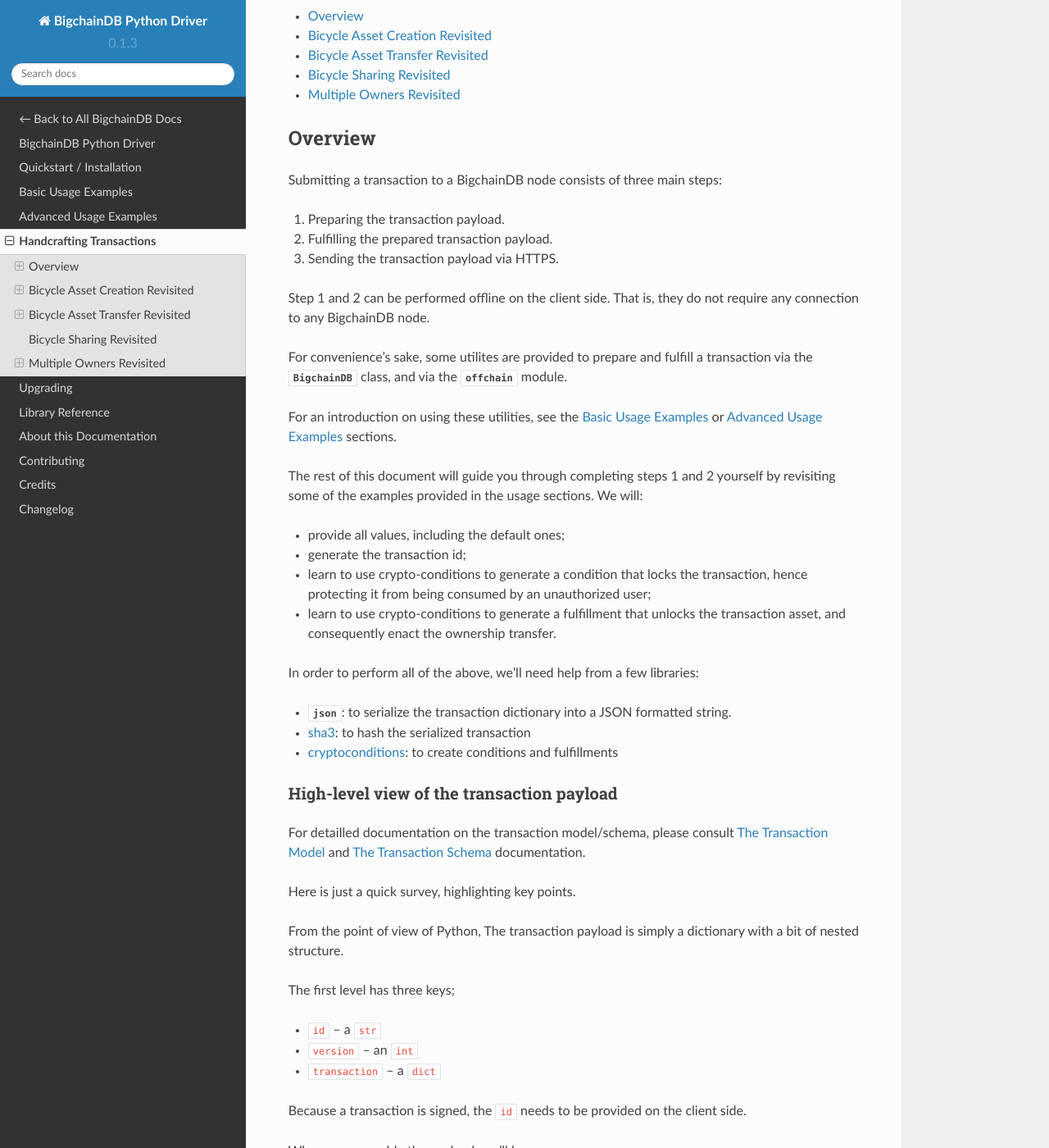
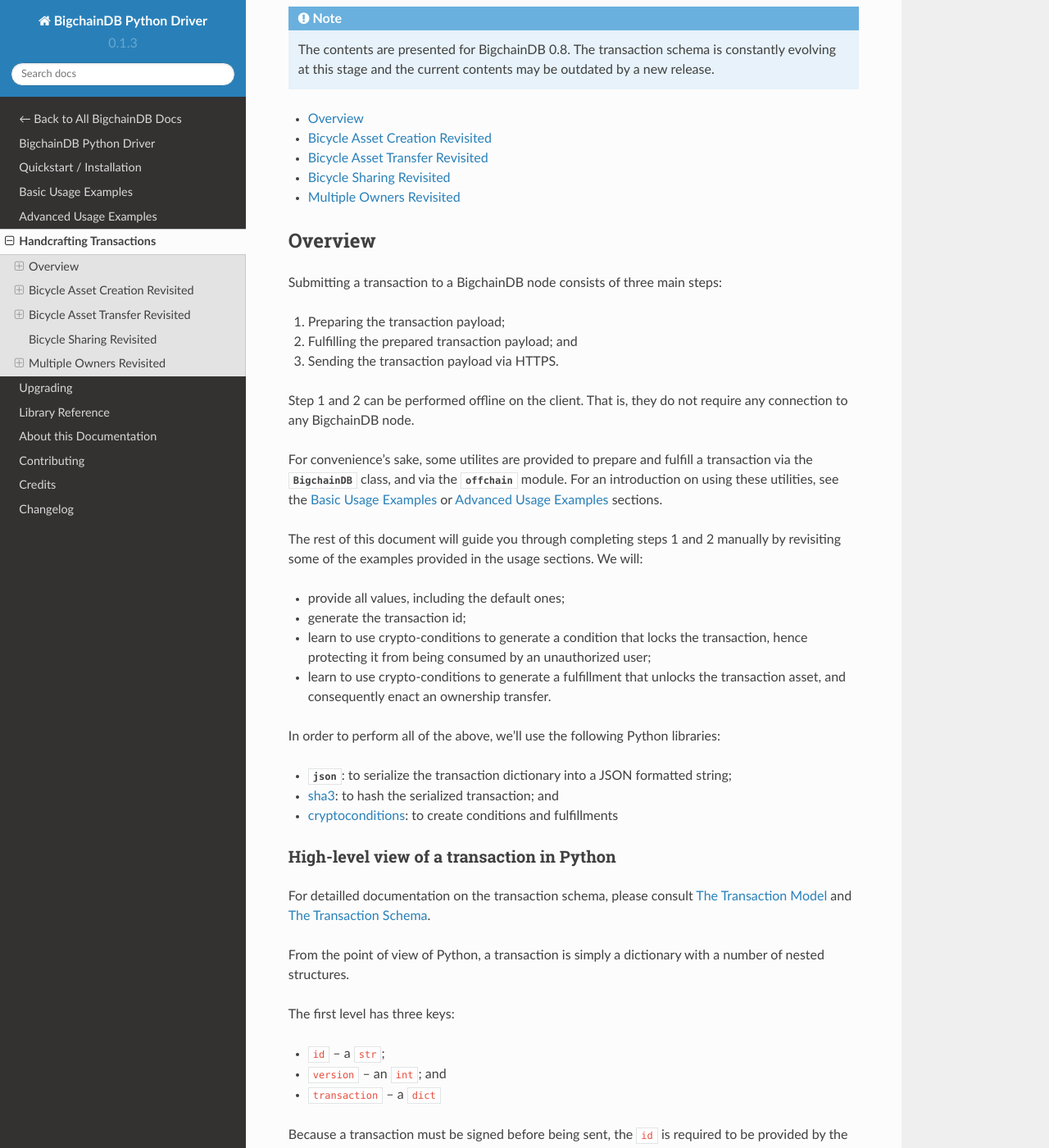
Before and after one commit to bigchaindb/bigchaindb-driver, a Sphinx documentation site: the page built from docs/handcraft.rst, in a window 1280 px wide and 1400 px high, scrolled down 200 px. Shown: the whole window at 82% size. Built offline with Sphinx 7.4.7 and the Read the Docs theme 2.0.0, drawn with Linux system fonts in a browser that asks for light colours; some of the changed text lies outside the part shown.

Commit message:
Edits to wording for handcrafting transaction docs

```diff
--- a/docs/handcraft.rst
+++ b/docs/handcraft.rst
@@ -2,7 +2,13 @@
 Handcrafting Transactions
 #########################
 
-For those who wish to assemble the transaction payload "by hand".
+For those who wish to assemble transaction payloads "by hand", with examples in
+Python.
+
+.. note::
+    The contents are presented for BigchainDB 0.8. The transaction schema is
+    constantly evolving at this stage and the current contents may be outdated
+    by a new release.
 
 .. contents::
     :local:
@@ -14,22 +20,20 @@
 
 Submitting a transaction to a BigchainDB node consists of three main steps:
 
-1. Preparing the transaction payload.
-2. Fulfilling the prepared transaction payload.
+1. Preparing the transaction payload;
+2. Fulfilling the prepared transaction payload; and
 3. Sending the transaction payload via HTTPS.
 
-Step 1 and 2 can be performed offline on the client side. That is, they do not
+Step 1 and 2 can be performed offline on the client. That is, they do not
 require any connection to any BigchainDB node.
 
 For convenience's sake, some utilites are provided to prepare and fulfill a
 transaction via the :class:`~.bigchaindb_driver.BigchainDB` class, and via the
-:mod:`~bigchaindb_driver.offchain` module.
-
-For an introduction on using these utilities, see the :ref:`basic-usage` or
-:ref:`advanced-usage` sections.
+:mod:`~bigchaindb_driver.offchain` module. For an introduction on using these
+utilities, see the :ref:`basic-usage` or :ref:`advanced-usage` sections.
 
 The rest of this document will guide you through completing steps 1 and 2
-yourself by revisiting some of the examples provided in the usage sections.
+manually by revisiting some of the examples provided in the usage sections.
 We will:
 
 * provide all values, including the default ones;
@@ -37,34 +41,32 @@
 * learn to use crypto-conditions to generate a condition that locks the
   transaction, hence protecting it from being consumed by an unauthorized user;
 * learn to use crypto-conditions to generate a fulfillment that unlocks
-  the transaction asset, and consequently enact the ownership transfer.
-
-In order to perform all of the above, we'll need help from a few libraries:
+  the transaction asset, and consequently enact an ownership transfer.
+
+In order to perform all of the above, we'll use the following Python libraries:
 
 * :mod:`json`: to serialize the transaction dictionary into a JSON formatted
-  string.
-* `sha3`_: to hash the serialized transaction
+  string;
+* `sha3`_: to hash the serialized transaction; and
 * `cryptoconditions`_: to create conditions and fulfillments
 
 
-High-level view of the transaction payload
+High-level view of a transaction in Python
 ==========================================
-For detailled documentation on the transaction model/schema, please consult
-`The Transaction Model`_ and `The Transaction Schema`_ documentation.
-
-Here is just a quick survey, highlighting key points.
-
-From the point of view of Python, The transaction payload is simply a
-dictionary with a bit of nested structure.
-
-The first level has three keys;
-
-* ``id`` -- a ``str``
-* ``version`` -- an ``int``
+For detailled documentation on the transaction schema, please consult
+`The Transaction Model`_ and `The Transaction Schema`_.
+
+From the point of view of Python, a transaction is simply a dictionary with a
+number of nested structures.
+
+The first level has three keys:
+
+* ``id`` -- a ``str``;
+* ``version`` -- an ``int``; and
 * ``transaction`` -- a ``dict``
 
-Because a transaction is signed, the ``id`` needs to be provided on the client
-side.
+Because a transaction must be signed before being sent, the ``id`` is required
+to be provided by the client.
 
 When you assemble the payload you'll have:
 
@@ -75,16 +77,17 @@
         'transaction': {...},
     }
 
-and you'll generate the ``id`` by hashing the above.
-
-
-.. important:: **Implications of having Signed Payloads**
+whose ``id`` can be generated by hashing the above with SHA-3's SHA256
+algorithm.
+
+
+.. important:: **Implications of Signed Payloads**
 
     Because transactions are signed by the client submitting them, various
-    values that could otherwise be generated on the server side need to be
+    values that could traditionally be generated on the server side need to be
     generated on the client side.
 
-    These values are:
+    These values include:
 
     * **transaction id**, which is a hash of the entire payload, without the
       signature(s)
@@ -136,7 +139,7 @@
         'id': '7ab63c48-4c24-41df-a1bd-934bb609a7f7',
     }
 
-.. note:: In a many client-server architectures, the values for the keys:
+.. note:: In many client-server architectures, the values for the keys:
 
     * ``'divisible'``
     * ``'refillable'``
@@ -171,7 +174,7 @@
         'id': 'ad8c83bd-9192-43b3-b636-af93a3a6b07c',
     }
 
-.. note:: In a many client-server architectures, the value of the ``'id'``
+.. note:: In many client-server architectures, the value of the ``'id'``
     could be generated on the server side.
 
     `In the case of BigchainDB, because we rely on cryptographic signatures,
@@ -186,11 +189,11 @@
 
     operation = '<operation>'
 
-``<operation>`` is one of ``'CREATE'``, ``'TRANSFER'``, or ``'GENESIS'``
+``<operation>`` must be one of ``'CREATE'``, ``'TRANSFER'``, or ``'GENESIS'``
 
 .. important::
 
-    Case sensitive, all letters must be capitalized.
+    Case sensitive; all letters must be capitalized.
 
 
 conditions
@@ -223,14 +226,14 @@
 
 fulfillments
 ^^^^^^^^^^^^
-A fulfillment payload is first prepared without its fulfillment uri (e.g.,
-containing the signature), and included in the transaction payload, which will
-be hashed to generate the transaction id.
+A fulfillment payload is first prepared without its fulfillment URI (e.g.
+containing the signature), and included in the transaction payload to be
+included in the process of generating the transaction id.
 
 In a second step, after the transaction id has been generated, the fulfillment
-uri (e.g., containing a signature) can be added.
-
-Moreover payloads for ``CREATE`` operations are a bit different.
+URI (e.g. containing a signature) can be added.
+
+Moreover, payloads for ``CREATE`` operations are a bit different.
 
 .. note:: We hope to be able to simplify the payload structure and validation,
     such that this is no longer required.
@@ -263,7 +266,8 @@
 
 The Prepared Transaction
 ========================
-Recall that to prepare a transaction we had to do something similar to:
+Recall that in order to prepare a transaction, we had to do something similar
+to:
 
 .. ipython::
 
@@ -355,24 +359,19 @@
 
 .. important::
 
-    Case sensitive, all letters must be capitalized.
+    Case sensitive; all letters must be capitalized.
 
 conditions
 ^^^^^^^^^^
-The purpose of the condition is to lock the transaction, such that a valid
-fulfillment is required to unlock it. In the case of signature-based schemes,
-the lock is basically a public key, such that in order to unlock the
-transaction one needs to have the private key.
-
-Let's review the condition payload of the prepared transaction, to see what we
-are aiming for:
+Let's review the condition payload of the prepared transaction, to see what
+we're aiming for:
 
 .. ipython::
 
     In [0]: prepared_creation_tx['transaction']['conditions'][0]
 
-The difficult parts are the condition details and uri. We''ll now see how to
-geenrate them using the ``cryptoconditions`` library.
+The difficult parts are the condition details and URI. We''ll now see how to
+generate them using the ``cryptoconditions`` library:
 
 .. ipython::
 
@@ -380,13 +379,13 @@
 
     In [0]: ed25519 = Ed25519Fulfillment(public_key=alice.verifying_key)
 
-generate the condition uri:
+And get the condition uri:
 
 .. ipython::
 
     In [0]: ed25519.condition_uri
 
-So you have the condition uri now.
+So now you have a condition URI for Alice's public key.
 
 As for the details:
 
@@ -428,14 +427,14 @@
 
     In [0]: conditions = (condition,)
 
-The key part is the condition uri:
+The key part is the condition URI:
 
 .. ipython::
 
     In [0]: ed25519.condition_uri
 
-To know more about its meaning you may read the
-`cryptoconditions internet draft`_.
+To know more about its meaning, you may read the `cryptoconditions internet
+draft`_.
 
 
 fulfillments
@@ -451,22 +450,22 @@
        ...:     'owners_before': (alice.verifying_key,)
        ...: }
 
-* The input field is empty because it's a ``CREATE`` operation.
+* The input field is empty because it's a ``CREATE`` operation;
 * The ``'fulfillemnt'`` value is ``None`` as it will be set during the
-  fulfillment step.
+  fulfillment step; and
 * The ``'owners_before'`` field identifies the issuer(s) of the asset that is
   being created.
 
 
-The ``fulfillments`` value is simply a list or a tuple of all fulfillments:
+The ``fulfillments`` value is simply a list or tuple of all fulfillments:
 
 .. ipython::
 
     In [0]: fulfillments = (fulfillment,)
 
 
-.. note:: You may rightfully observe that the ``prepared_creation_tx``
-    fulfillment generated via the ``prepare_transaction`` function  differs:
+.. note:: You may observe that the ``prepared_creation_tx`` fulfillment
+    generated via the ``prepare_transaction`` function  differs:
 
     .. ipython::
 
@@ -585,7 +584,8 @@
 
     In [0]: handcrafted_creation_tx['id'] = txid
 
-Compare to the txid generated via the function prepare_transaction:
+Compare this to the txid of the transaction generated via
+``prepare_transaction()``:
 
 .. ipython::
 
@@ -611,7 +611,7 @@
 
     In [0]: handcrafted_creation_tx == prepared_creation_tx
 
-Still not equal because we used tuples instead of lists
+Are still not equal because we used tuples instead of lists.
 
 .. ipython::
 
@@ -627,7 +627,7 @@
 
     In [0]: prepared_creation_tx = prepared_creation_tx_bk
 
-The full handcrafted yet to be fulfilled transaction payload:
+The full handcrafted yet-to-be-fulfilled transaction payload:
 
 .. ipython::
 
@@ -663,7 +663,7 @@
 
     In [0]: handcrafted_creation_tx['transaction']['fulfillments'][0]['fulfillment'] = fulfillment
 
-checks
+Let's check this:
 
 .. ipython::
 
@@ -838,13 +838,7 @@
 
     In [0]: fulfilled_transfer_tx
 
-Our goal is now to handcraft a payload equal to ``fulfilled_transfer_tx`` with
-the help of
-
-* :mod:`json`: to serialize the transaction dictionary into a JSON formatted
-  string.
-* `sha3`_: to hash the serialized transaction
-* `cryptoconditions`_: to create conditions and fulfillments
+Our goal is now to handcraft a payload equal to ``fulfilled_transfer_tx``.
 
 The Prepared Transaction
 ========================
@@ -912,9 +906,9 @@
 
 A few notes:
 
-* The ``input`` field points to the condition that needs to be fulfilled.
-* The ``'fulfillemnt'`` value is ``None`` as it will be set during the
-  fulfillment step.
+* The ``input`` field points to the condition that needs to be fulfilled;
+* The ``'fulfillment'`` value is ``None`` as it will be set during the
+  fulfillment step; and
 * The ``'owners_before'`` field identifies the fulfiller(s).
 
 Putting it all together:
@@ -934,8 +928,8 @@
 
     In [0]: handcrafted_transfer_tx
 
-We're missing the ``id``, and we'll generate it, but before, let's recap how
-we've put all the code together to generate the above payload:
+Again, let's leave the ``id`` for a bit later and recap how to generate the
+above payload by hand:
 
 .. code-block:: python
 
@@ -1006,7 +1000,8 @@
 
     In [0]: handcrafted_transfer_tx['id'] = txid
 
-Compare to the txid generated via the function prepare_transaction:
+Compare this to the txid of the transaction generated via
+``prepare_transaction()``
 
 .. ipython::
 
@@ -1032,7 +1027,7 @@
 
     In [0]: handcrafted_transfer_tx == prepared_transfer_tx
 
-Still not equal because we used tuples instead of lists
+Are still not equal because we used tuples instead of lists.
 
 .. ipython::
 
@@ -1048,7 +1043,7 @@
 
     In [0]: prepared_transfer_tx = prepared_transfer_tx_bk
 
-The full handcrafted yet to be fulfilled transaction payload:
+The full handcrafted yet-to-be-fulfilled transaction payload:
 
 .. ipython::
 
@@ -1084,7 +1079,7 @@
 
     In [0]: handcrafted_transfer_tx['transaction']['fulfillments'][0]['fulfillment'] = fulfillment
 
-checks
+Let's check this:
 
 .. ipython::
 
@@ -1493,11 +1479,13 @@
 
 .. code-block:: python
 
-    sent_car_tx = bdb.transactions.send(signed_car_creation_tx
-
-One day, ``alice`` and ``bob``, having figured out how to teleport themselves,
-and realizing they no longer need their car, wish to transfer the ownership of
-their car over to ``carol``:
+    sent_car_tx = bdb.transactions.send(signed_car_creation_tx)
+
+Later in life, after mastering the ways of teleportation, ``alice`` and ``bob``
+realize they no longer need their car and would like to transfer its ownership
+over to ``carol``.
+
+To do this via the provided utilities in the driver:
 
 .. ipython::
 
@@ -1531,13 +1519,14 @@
 
     In [0]: signed_car_transfer_tx
 
-Sending the transaction over to a BigchainDB node:
+Sending the transaction to a BigchainDB node:
 
 .. code-block:: python
 
     sent_car_transfer_tx = bdb.transactions.send(signed_car_transfer_tx)
 
-First, import the necessary tools (json, sha3, and cryptoconditions):
+In order to do this manually, let's first import the necessary tools (json,
+sha3, and cryptoconditions):
 
 .. ipython::
 
@@ -1650,7 +1639,7 @@
 
     In [0]: handcrafted_car_creation_tx['id'] = car_creation_txid
 
-Compare:
+Let's make sure our txid is the same as the one provided by the driver:
 
 .. ipython::
 
@@ -1673,14 +1662,14 @@
 
     In [0]: handcrafted_car_creation_tx['transaction']['fulfillments'][0]['fulfillment'] = fulfillment_uri
 
-Compare:
+Compare our signed CREATE transaction with the driver's:
 
 .. ipython::
 
     In [0]: (json.dumps(handcrafted_car_creation_tx, sort_keys=True) ==
        ...:  json.dumps(signed_car_creation_tx, sort_keys=True))
 
-The transfer ...
+The transfer:
 
 .. ipython::
 
@@ -1749,7 +1738,7 @@
 
     In [0]: handcrafted_car_transfer_tx['id'] = car_transfer_txid
 
-Compare:
+Let's make sure our txid is the same as the one provided by the driver:
 
 .. ipython::
 
@@ -1788,7 +1777,7 @@
 
     In [0]: handcrafted_car_transfer_tx['transaction']['fulfillments'][0]['fulfillment'] = fulfillment_uri
 
-Compare:
+Compare our signed TRANSFER transaction with the driver's:
 
 .. ipython::
 
@@ -1920,7 +1909,7 @@
     bdb = BigchainDB('http://bdb-server:9984/api/v1')
     returned_car_creation_tx = bdb.transactions.send(handcrafted_car_creation_tx)
 
-Wait for some nano seconds, and check the status:
+Wait for the block to be validated, and check the status:
 
 .. code-block:: python
 
@@ -2027,7 +2016,7 @@
     bdb = BigchainDB('http://bdb-server:9984/api/v1')
     returned_car_transfer_tx = bdb.transactions.send(handcrafted_car_transfer_tx)
 
-Wait for some nano seconds, and check the status:
+Wait for the block to be validated, and check the status:
 
 .. code-block:: python
 
```
Also changed, not shown: other parts of docs/handcraft.rst (+2 -11 lines).
